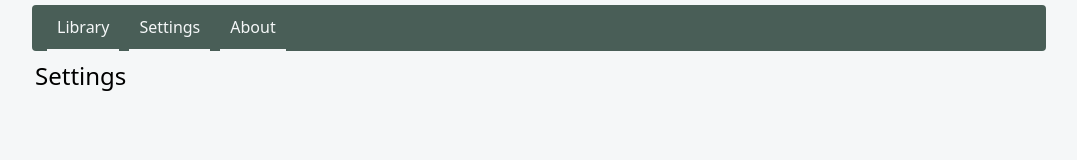
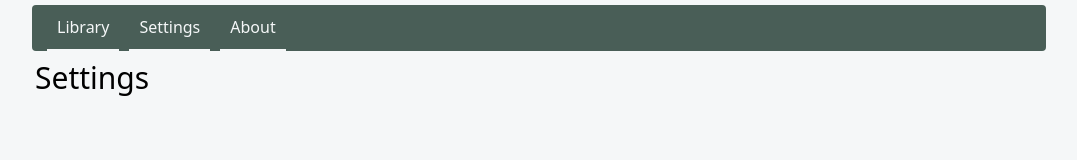
Before and after one commit to ncall404/ReactGameLibrary, a React (Vite) app in the folder frontend/: page /settings in a window 1280 px wide. Shown: the top 160 px of the page, without its empty margins (101-1178 px from the left). Built offline with nearby package versions, Linux system fonts and the light colour scheme.

Commit message:
Update settings and about pages
- Updated the settings and about page headers to match the index page header in font size and padding.

```diff
--- a/frontend/src/routes/about.tsx
+++ b/frontend/src/routes/about.tsx
@@ -9,7 +9,7 @@ export const Route = createFileRoute('/about')({
 function RouteComponent() {
   return (
 		<section>
-			<h1 className='text-2xl'>About</h1>
+			<h1 className='text-3xl pb-2'>About</h1>
 		</section>
 	);
 }
--- a/frontend/src/routes/settings.tsx
+++ b/frontend/src/routes/settings.tsx
@@ -9,7 +9,7 @@ export const Route = createFileRoute('/settings')({
 function RouteComponent() {
   return (
 		<section>
-			<h1 className='text-2xl'>Settings</h1>
+			<h1 className='text-3xl pb-2'>Settings</h1>
 		</section>
 	);
 }
```
